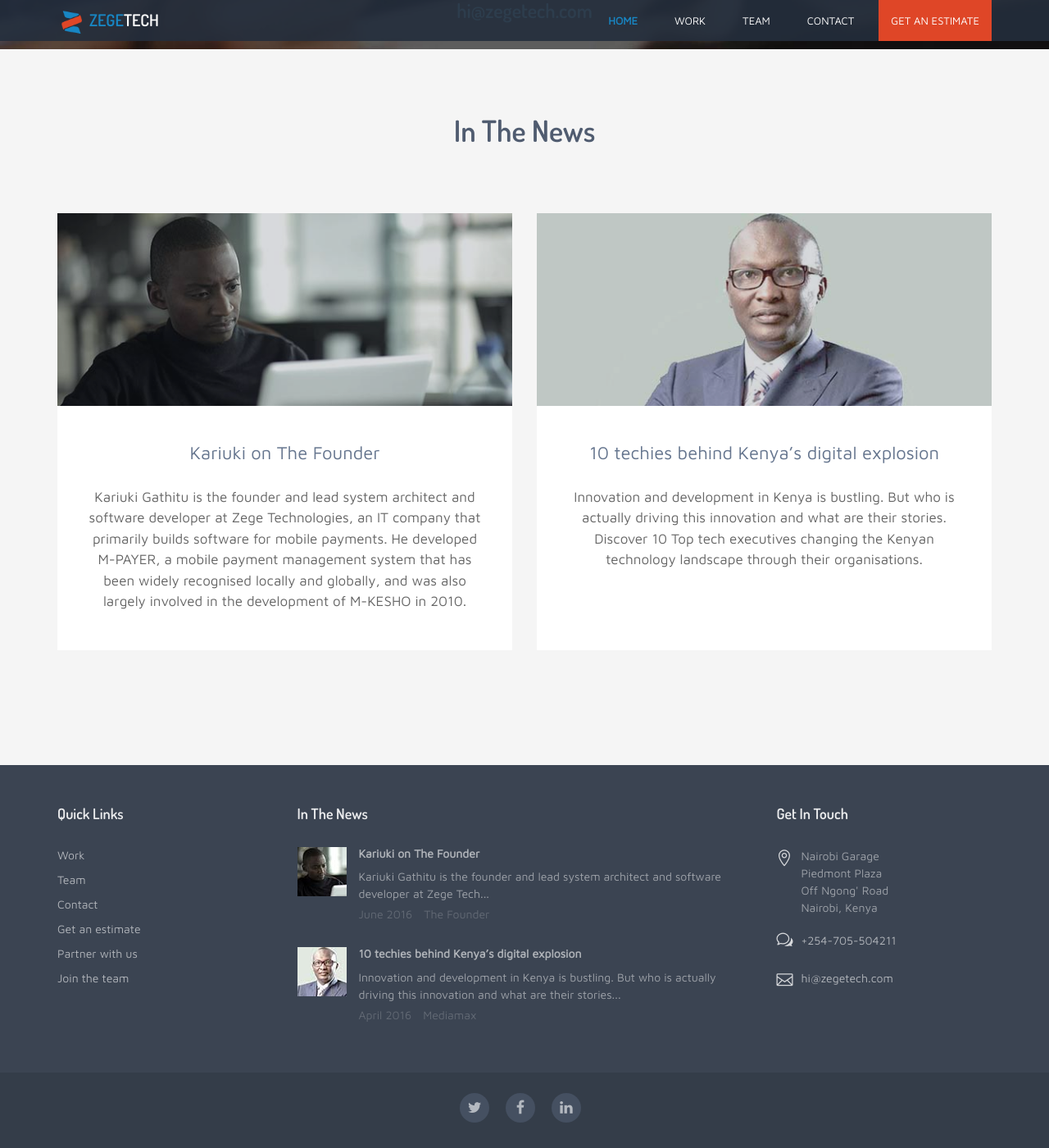
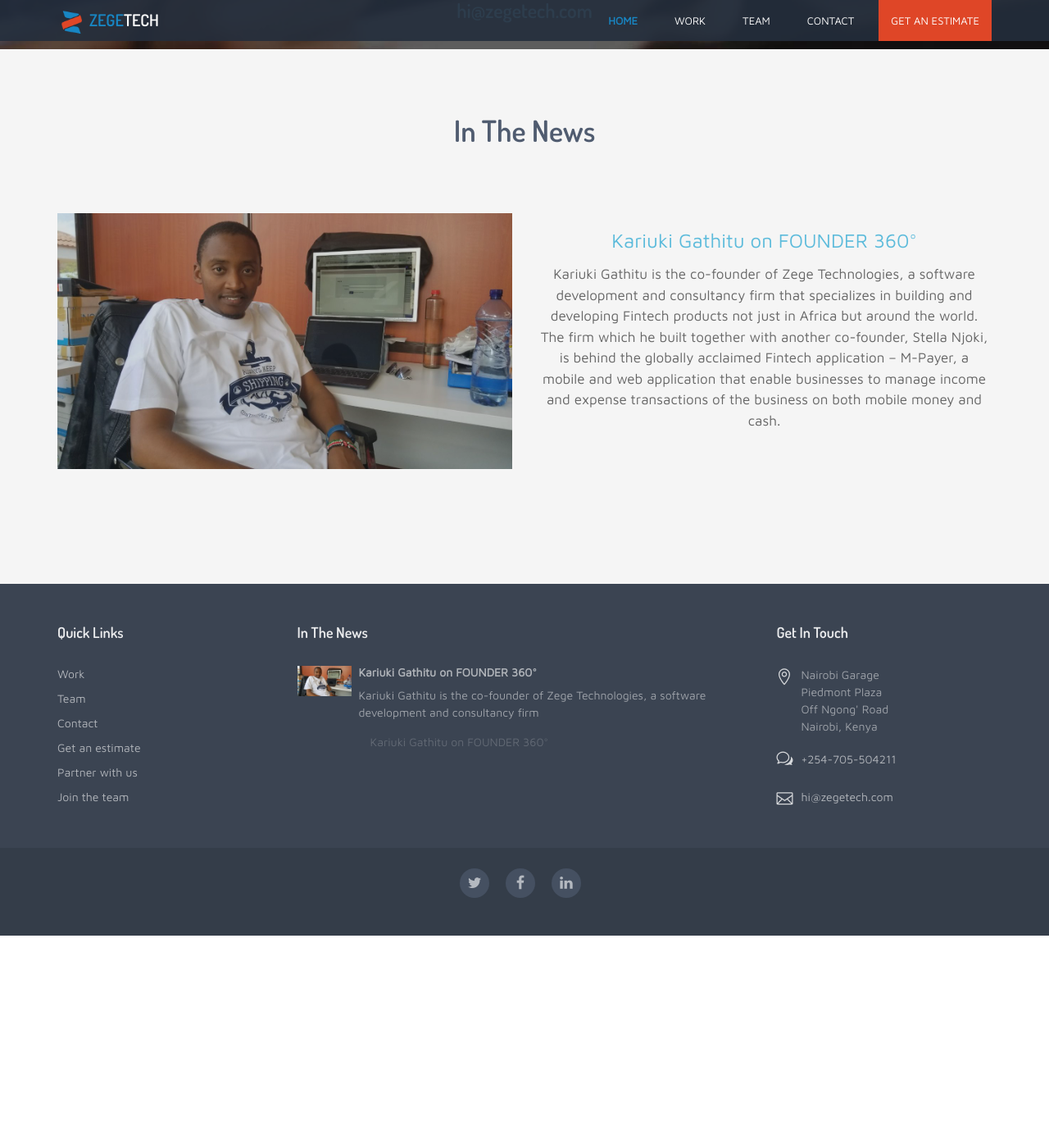
Before and after one commit to zegetech/zegetech.github.io, a Jekyll site: the page built from index.md, in a window 1280 px wide and 1400 px high, scrolled down 4432 px. Shown: the whole window at 82% size. Built offline with Jekyll 4.4.1, drawn with Linux system fonts in a browser that asks for light colours; after the commit the page ends 5573 px from its top, so only the background shows below that.

Commit message:
update the founder blog in the in news section on homepage and footer

```diff
--- a/_includes/footer.html
+++ b/_includes/footer.html
@@ -21,32 +21,21 @@
         <div class="footer-col col-md-6 col-sm-8 blog-col">
           <div class="footer-col-inner">
             <h3 class="sub-title">In The News</h3>
+            {% for post in site.posts limit:2 %}
             <div class="item">
               <figure class="figure">
-                <img class="img-responsive" src="/assets/images/blog/kariuki-tiny-thumb.jpg" alt="" />
+                <img class="img-responsive" src="{{post.path-to-image}}" alt="" />
               </figure>
               <div class="content">
-                <h4 class="post-title"><a href="https://thefounder.co.ke/kariuki-gathitu-founder-m-payer/" target="_blank">Kariuki on The Founder</a></h4>
-                <p class="intro">Kariuki Gathitu is the founder and lead system architect and software developer at Zege Tech...</p>
+                <h4 class="post-title"><a href="{{post.url}}" target="_blank">{{post.title}}</a></h4>
+                <p class="intro">{{ post.excerpt }}</p>
                 <ul class="meta list-inline">
-                  <li>June 2016</li>
-                  <li>The Founder</li>
+                  <li>{{post.Month}}{{post.year}}</li>
+                  <li>{{post.title}}</li>
                 </ul>
-              </div><!--//content-->
+              </div>
             </div>
-            <div class="item">
-              <figure class="figure">
-                <img class="img-responsive" src="/assets/images/blog/mikemacharia-tiny-thumb.jpg" alt="" />
-              </figure>
-              <div class="content">
-                <h4 class="post-title"><a href="http://www.mediamaxnetwork.co.ke/features/215814/10-techies-behind-kenyas-digital-explosion/" target="_blank">10 techies behind Kenya’s digital explosion</a></h4>
-                <p class="intro">Innovation and development in Kenya is bustling. But who is actually driving this innovation and what are their stories...</p>
-                <ul class="meta list-inline">
-                  <li>April 2016</li>
-                  <li>Mediamax</li>
-                </ul>
-              </div><!--//content-->
-            </div>
+            {% endfor %}
           </div><!--//footer-col-inner-->
         </div><!--//foooter-col-->
         <div class="footer-col col-md-3 col-sm-12 contact-col">
--- a/_includes/latest_blogs.html
+++ b/_includes/latest_blogs.html
@@ -3,32 +3,54 @@
   <div class="container">
     <h2 class="title text-center">In The News</h2>
     <div class="row">
+    <!-- counts the number of published posts to determine layout -->
+      {% assign counter = 0 %}
+      {% for post in site.posts %}
+      {% unless item.published == false %}
+      {% assign counter=counter | plus:1 %}
+      {% endunless %}
+      {% endfor %}
+      <!-- If only one post exists display post and content side by side -->
+      {% if counter == 1%}
+      {% for post in site.posts%}
       <div class="item col-md-6 col-sm-6 col-xs-12">
         <div class="item-inner">
           <figure class="figure">
-            <a href="https://thefounder.co.ke/kariuki-gathitu-founder-m-payer/"><img class="img-responsive" src="/assets/images/blog/kariuki-thumb.jpg" alt="" /></a>
+            <a href="{{post.url}}"><img class="img-responsive" src="{{post.path-to-image}}" alt="" /></a>
           </figure>
-          <div class="content-wrapper text-center">
-            <h3 class="sub-title"><a href="https://thefounder.co.ke/kariuki-gathitu-founder-m-payer/" target="_blank">Kariuki on The Founder</a></h3>
+        </div><!--//item-inner-->
+      </div>
+      <div class="itm col-md-6 col-sm-6 col-xs-12">
+        <div class="content-wrapper text-center">
+            <h3 class="sub-title"><a href="{{post.url}}" target="_blank">{{post.title}}</a></h3>
             <div class="desc">
-              <p>Kariuki Gathitu is the founder and lead system architect and software developer at Zege Technologies, an IT company that primarily builds software for mobile payments. He developed M-PAYER, a mobile payment management system that has been widely recognised locally and globally, and was also largely involved in the development of M-KESHO in 2010.</p>
+              <p>{{post.content}}</p>
             </div><!--//desc-->
-          </div><!--//content-wrapper text-center-->
-        </div><!--//item-inner-->
-      </div><!--//item-->
+        </div><!--//content-wrapper text-center-->
+      </div>
+      <!--//item-->
+      {% endfor %}
+      {% else %}
+      <!-- end single post display -->
+
+      <!-- display for multiple posts -->
+      {% for post in site.posts limit:2%}
       <div class="item col-md-6 col-sm-6 col-xs-12">
         <div class="item-inner">
           <figure class="figure">
-            <a href="http://www.mediamaxnetwork.co.ke/features/215814/10-techies-behind-kenyas-digital-explosion/"><img class="img-responsive" src="/assets/images/blog/mikemacharia-thumb.jpg" alt="" /></a>
+            <a href="{{post.url}}"><img class="img-responsive" src="{{post.path-to-image}}" alt="" /></a>
           </figure>
           <div class="content-wrapper text-center">
-            <h3 class="sub-title"><a href="http://www.mediamaxnetwork.co.ke/features/215814/10-techies-behind-kenyas-digital-explosion/" target="_blank">10 techies behind Kenya’s digital explosion</a></h3>
+            <h3 class="sub-title"><a href="{{post.url}}" target="_blank">{{post.title}}</a></h3>
             <div class="desc">
-              <p>Innovation and development in Kenya is bustling. But who is actually driving this innovation and what are their stories. Discover 10 Top tech executives changing the Kenyan technology landscape through their organisations.</p>
+              <p>{{post.content}}</p>
             </div><!--//desc-->
-          </div><!--//content-wrapper text-center-->
+          </div>
+          <!--//content-wrapper text-center-->
         </div><!--//item-inner-->
       </div><!--//item-->
+      {% endfor %}
+    {% endif %}
     </div><!--//row-->
   </div><!--//container-->
 </section><!--//latest-blog-->
--- /dev/null
+++ b/_posts/2018-01-19-Entrepreneur-left-his-bank-job.md
@@ -0,0 +1,18 @@
+---
+title : Kariuki Gathitu on FOUNDER 360°
+url  : https://founder360mag.com/this-entrepreneur-left-his-bank-job-and-built-one-of-the-most-successful-fintech-products-in-africa/
+
+path-to-image: ./assets/images/blog/kariuki-thumb2.jpg
+
+excerpt_separator: <!--more-->
+
+permalink: /kariuki/
+
+---
+
+<!-- sneak peak into post -->
+
+Kariuki Gathitu is the co-founder of Zege Technologies, a software development and consultancy firm
+<!--more-->
+that specializes in building and developing Fintech products not just in Africa but around the world.
+The firm which he built together with another co-founder, Stella Njoki, is behind the globally acclaimed Fintech application – M-Payer, a mobile and web application that enable businesses to manage income and expense transactions of the business on both mobile money and cash.
--- a/assets/css/styles.css
+++ b/assets/css/styles.css
@@ -2035,6 +2035,11 @@
 }
 .footer .social-icons li {
   margin-bottom: 15px;
+}
+.footer img{
+  display: block;
+  max-width: 12%;
+  height: auto;
 }
 .social-icons {
   list-style: none;
```
Also changed, not shown: Gemfile.lock, assets/images/blog/kariuki-thumb2.jpg (added).
